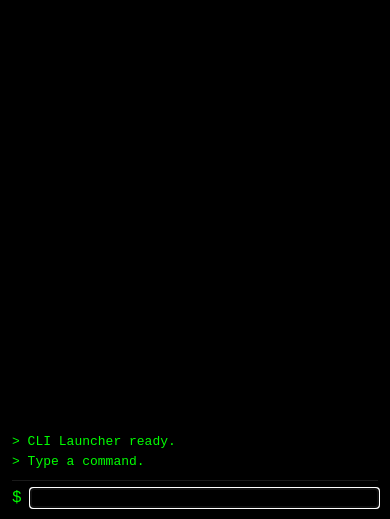
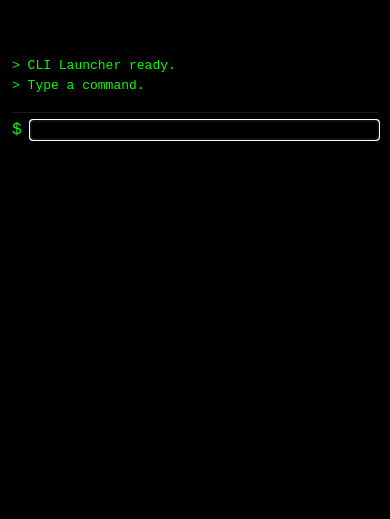
Before and after one commit to zubairahmedi/use-this-repo, a React Native app: screen / in a window 390 px wide. Shown: the part 325-844 px from the top of the page. Built offline with nearby package versions, Linux system fonts and the light colour scheme.

Commit message:
center input on screen

```diff
--- a/App.js
+++ b/App.js
@@ -102,13 +102,12 @@ const styles = StyleSheet.create({
   container: {
     flex: 1,
     backgroundColor: '#000',
-    justifyContent: 'flex-end',
+    justifyContent: 'center',
     padding: 12,
   },
   logContainer: {
-    flex: 1,
-    justifyContent: 'flex-end',
-    marginBottom: 8,
+    justifyContent: 'center',
+    marginBottom: 16,
   },
   logText: {
     color: '#00ff00',
```
